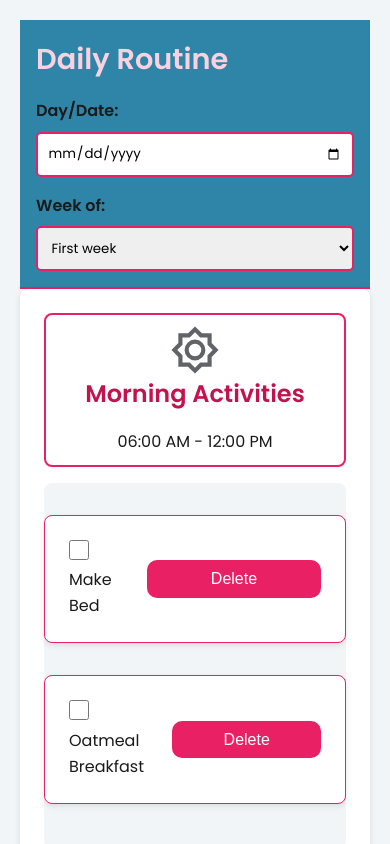
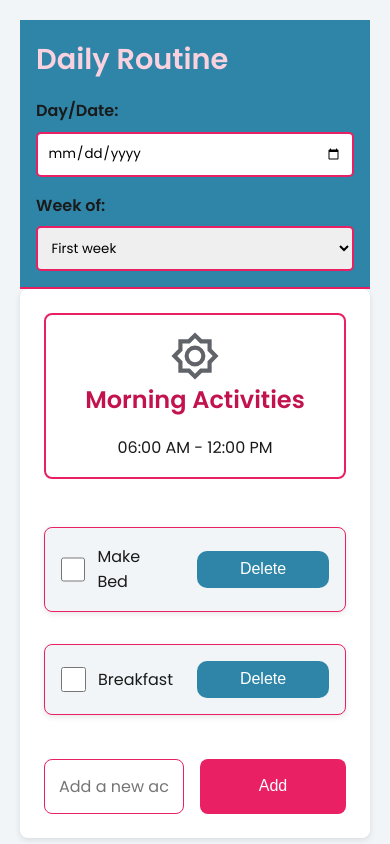
Before and after one commit to Doileo/kids-schedule-organizer, a React (Create React App) app: page / in a window 390 px wide. Shown: the top 844 px of the page. Built offline with nearby package versions, Linux system fonts and the light colour scheme.

Commit message:
eat: improved mobile layout spacing and button contrast

```diff
--- a/src/components/ActivityList/ActivityList.css
+++ b/src/components/ActivityList/ActivityList.css
@@ -1,4 +1,9 @@
 /* General Container for Morning, Afternoon, and Evening Sections */
+.activity-sections {
+  display: grid;
+  gap: 1.5rem;
+}
+
 .routine-section {
   display: grid;
   gap: 1rem;
@@ -17,7 +22,7 @@
   justify-content: center;
   border: 2px solid var(--border-color);
   border-radius: 8px;
-  padding: 10px;
+  padding: 1rem;
 }
 
 .morning-header,
@@ -46,19 +51,18 @@
 .morning-header p,
 .afternoon-header p,
 .evening-header p {
-  font-size: 16px;
+  font-size: 1rem;
   color: hsl(0, 0%, 35%);
 }
 
 /* Activity List Styles */
 .activity-list {
   padding: 2rem 0;
-  background-color: var(--background-color);
   border-radius: 8px;
   list-style: none;
   display: grid;
   grid-template-columns: 1fr;
-  gap: 20px;
+  gap: 1.25rem;
 }
 
 /* Activity Item Styles */
@@ -66,9 +70,9 @@
   display: flex;
   justify-content: space-between;
   align-items: center;
-  gap: 1rem;
-  padding: 1.5rem;
-  background-color: var(--card-background);
+  gap: 1.5rem;
+  padding: 1rem;
+  background-color: var(--background-color);
   border-radius: 8px;
   margin-bottom: 12px;
   box-shadow: 0 2px 6px rgba(0, 0, 0, 0.1);
@@ -80,24 +84,36 @@
   transform: scale(1.02);
 }
 
+label {
+  display: flex;
+  flex-direction: row;
+  align-items: center;
+  gap: 0.75rem;
+}
+
+.delete-btn {
+  width: 50%;
+  background-color: var(--secondary-color);
+}
+
 /* Larger Checkbox Styling */
 .activity-item input[type="checkbox"] {
-  width: 20px;
-  height: 20px;
+  width: 25px;
+  height: 25px;
 }
 
 /* Add New Activity Section */
 .new-activity {
   display: flex;
-  gap: 16px;
+  gap: 1rem;
 }
 
 .new-activity input[type="text"] {
   flex-grow: 1;
-  padding: 12px;
+  padding: 14px;
   border: 1px solid var(--border-color);
   border-radius: 8px;
-  font-size: 16px;
+  font-size: 1rem;
 }
 
 .new-activity button {
@@ -108,7 +124,7 @@
   border-radius: 8px;
   cursor: pointer;
   transition: background-color 0.3s ease;
-  font-size: 16px;
+  font-size: 1rem;
 }
 
 .new-activity button:hover {
@@ -131,7 +147,7 @@
 
 .toggle-view button.active {
   background-color: var(--primary-color);
-  color: white;
+  color: var(--card-background);
 }
 
 /* Sun Icon Styling */
@@ -271,7 +287,7 @@
 
   .activity-sections {
     grid-template-columns: repeat(2, 1fr);
-    gap: 30px;
+    gap: 1.875rem;
   }
 
   label {
@@ -334,15 +350,12 @@
 
   .new-activity {
     flex-direction: row;
-    gap: 16px;
+    gap: 1rem;
   }
 
-  .new-activity input[type="text"] {
-    font-size: 16px;
-  }
-
+  .new-activity input[type="text"],
   .new-activity button {
-    font-size: 16px;
+    font-size: 1rem;
   }
 }
 
--- a/src/components/ActivityList/MorningSection.js
+++ b/src/components/ActivityList/MorningSection.js
@@ -5,7 +5,7 @@ import "./ActivityList.css";
 const MorningSection = () => {
   const [activities, setActivities] = useState([
     { id: 1, name: "Make Bed", completed: false },
-    { id: 2, name: "Oatmeal Breakfast", completed: false },
+    { id: 2, name: "Breakfast", completed: false },
   ]);
 
   const [newActivity, setNewActivity] = useState("");
```
